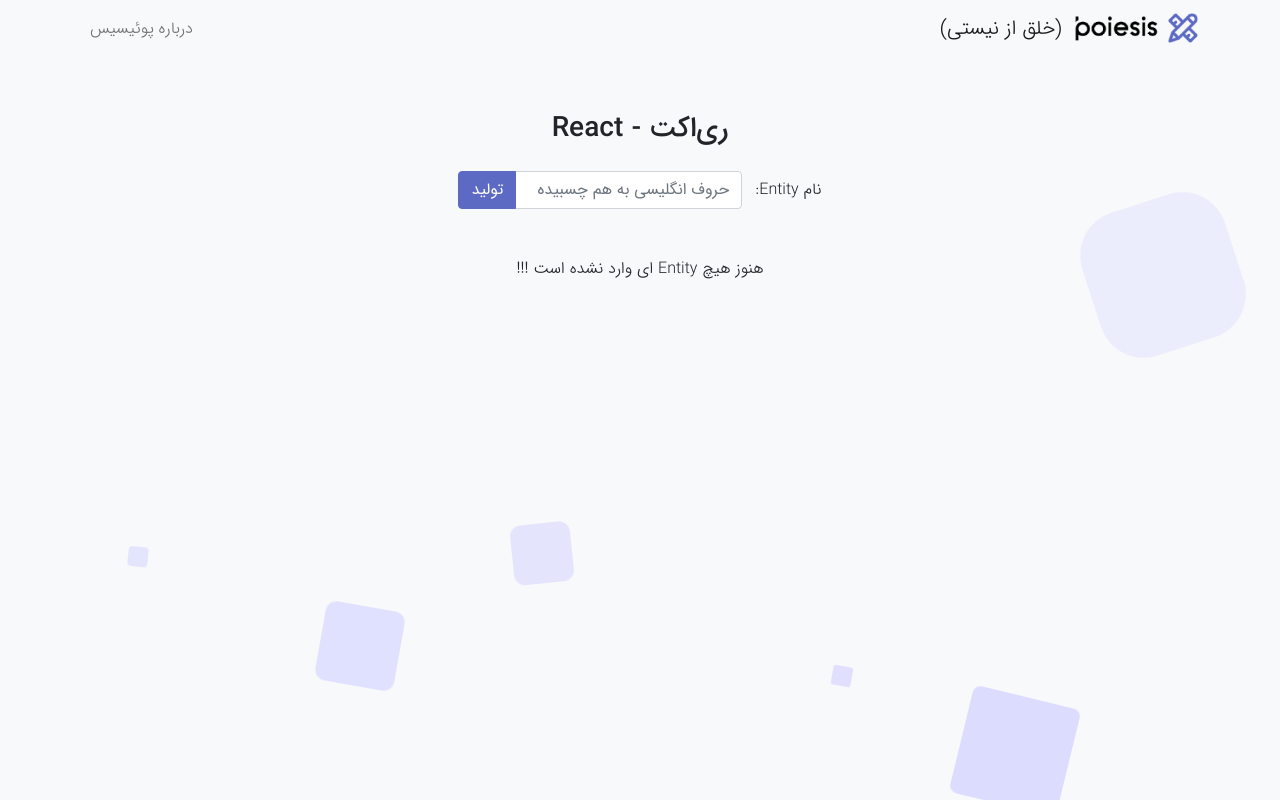
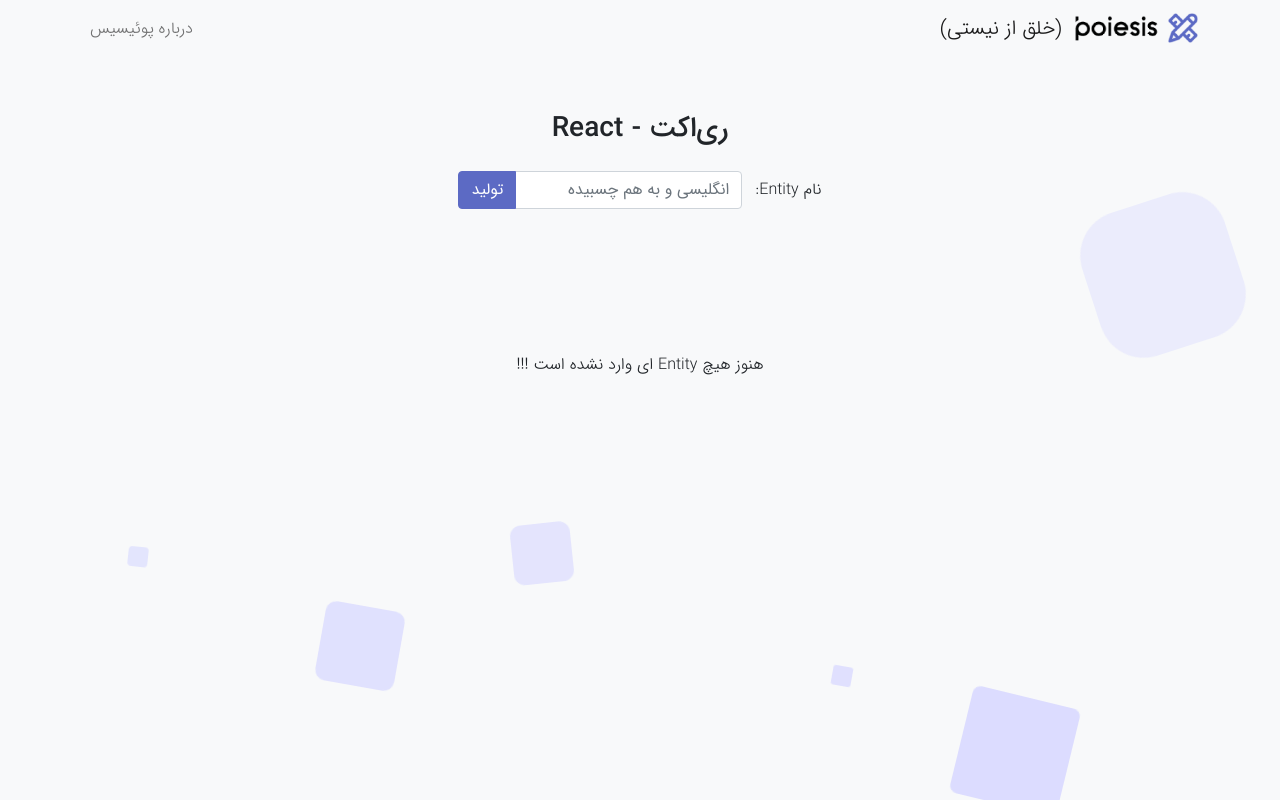
Before and after one commit to ahmadiehsan/poiesis, a Django app: page /naming/react/ in a window 1280 px wide. Run offline with Django 3.2, Linux system fonts and the light colour scheme; parts of the project's set-up code (start-up, migrations or seed data) failed here and were passed over; some libraries are stand-ins or nearby versions.

Commit message:
change entity input placeholder

```diff
--- a/apps/naming/templates/naming/standard_naming.html
+++ b/apps/naming/templates/naming/standard_naming.html
@@ -18,7 +18,7 @@
             <form action="" method="get" class="d-inline-block ms-2">
                 <div class="input-group">
                     <input class="form-control" type="text" id="entity_input" name="entity" value="{{ entity }}"
-                           required pattern="[A-Za-z]*" placeholder="حروف انگلیسی به هم چسبیده">
+                           required pattern="[A-Za-z]*" placeholder="انگلیسی و به هم چسبیده">
                     <button class="btn btn-primary" type="submit">تولید</button>
                 </div>
             </form>
@@ -37,7 +37,7 @@
                 </div>
             </div>
         {% else %}
-            <div class="text-center">
+            <div class="text-center pt-5 mt-5">
                 <p>هنوز هیچ Entity ای وارد نشده است !!!</p>
             </div>
         {% endif %}
```
